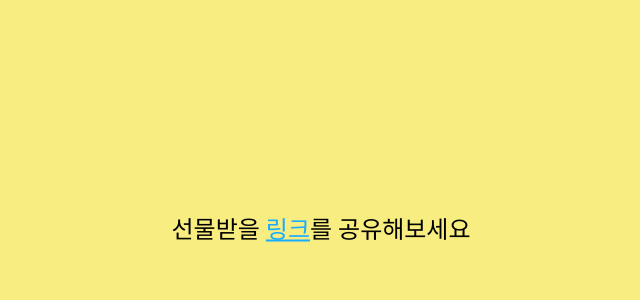
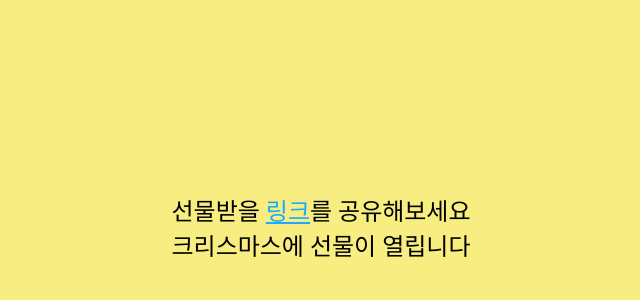
Before and after one commit to justinjung12/christmasgift, a Flask app: page /mypage in a window 1280 px wide. Shown: the part 333-633 px from the top of the page, without its empty margins (319-959 px from the left). Run offline with Flask 3, Linux system fonts and the light colour scheme; some libraries are stand-ins or nearby versions.

Commit message:
Update mypage.html

```diff
--- a/templates/mypage.html
+++ b/templates/mypage.html
@@ -136,7 +136,7 @@
     <div class="receivedgifts">
 
     </div>
-    <div class="content">선물받을 <span class="link" onclick="copy()">링크</span>를 공유해보세요</div>
+    <div class="content">선물받을 <span class="link" onclick="copy()">링크</span>를 공유해보세요<div>크리스마스에 선물이 열립니다</div></div>
     <button class="sendfriend" onclick="showgivefriends()">보낸친구</button>
 
     <script src="https://cdn.jsdelivr.net/npm/sweetalert2@11"></script>
```
